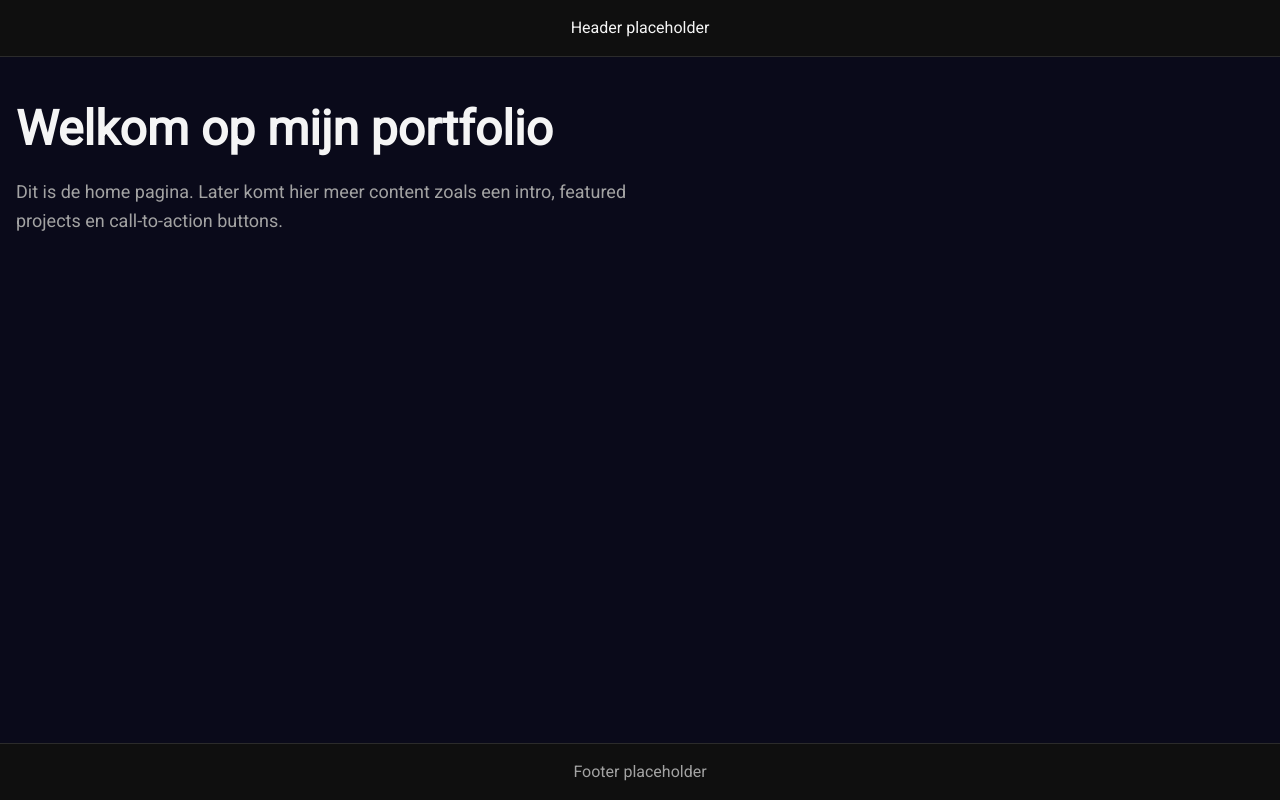
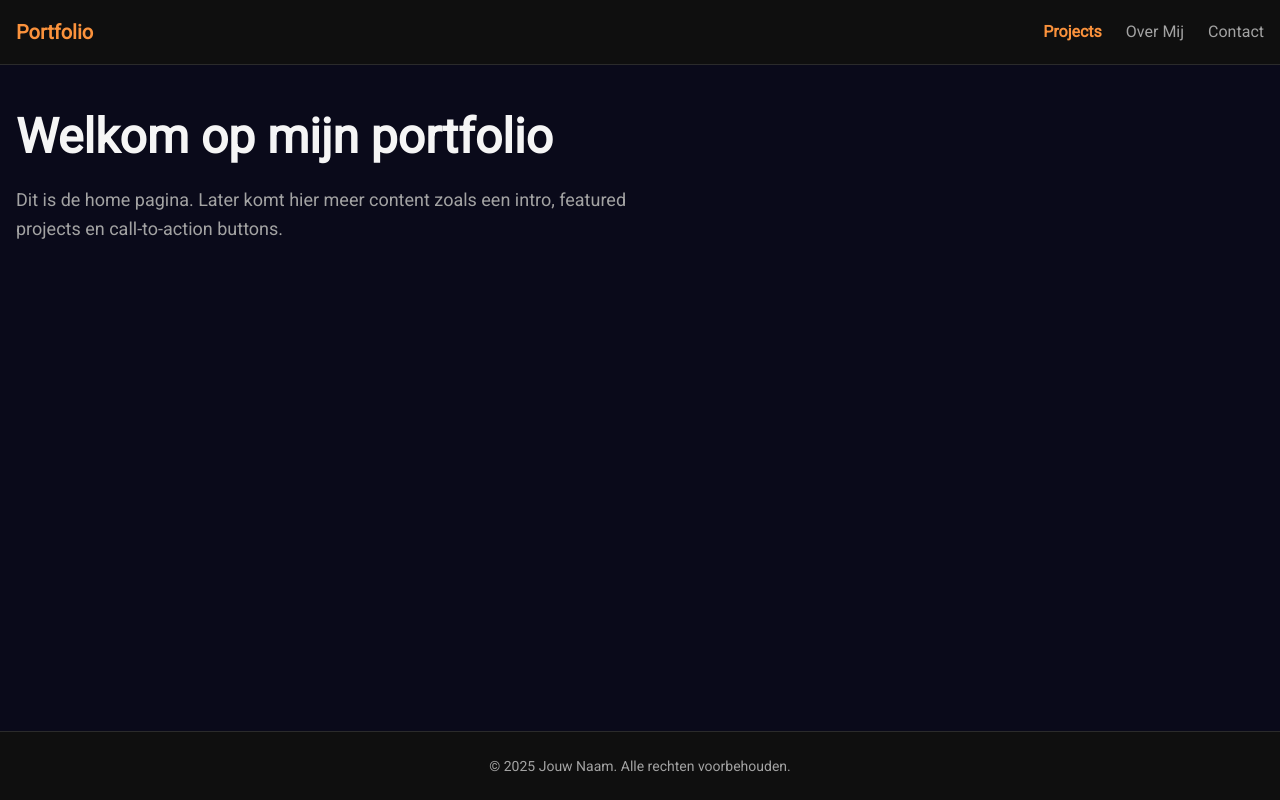
Before and after one commit to Proximty/Proximty.github.io, a React (Vite) app: page /#/ in a window 1280 px wide. Built offline with nearby package versions, Linux system fonts and the light colour scheme.

Commit message:
GitHub Pages deployment setup

```diff
--- a/src/App.jsx
+++ b/src/App.jsx
@@ -1,22 +1,17 @@
 import { Outlet } from "react-router-dom";
+import Header from "./components/Header";
+import Footer from "./components/Footer";
 
 export default function App() {
   return (
     <div className="min-h-screen flex flex-col bg-(--bg) text-(--text)">
-      {/* Header komt hier */}
-      <header className="bg-(--surface) p-4 border-b border-(--bordercolor)">
-        <p className="text-center">Header placeholder</p>
-      </header>
+      <Header />
 
-      {/* Pagina content via Outlet */}
       <main className="flex-1 container mx-auto">
         <Outlet />
       </main>
 
-      {/* Footer komt hier */}
-      <footer className="bg-(--surface) p-4 border-t border-(--bordercolor)">
-        <p className="text-center text-(--muted)">Footer placeholder</p>
-      </footer>
+      <Footer />
     </div>
   );
 }
--- /dev/null
+++ b/src/components/Footer.jsx
@@ -0,0 +1,11 @@
+export default function Footer() {
+  return (
+    <footer className="bg-(--surface) border-t border-(--bordercolor) py-6">
+      <div className="container mx-auto px-4 text-center">
+        <p className="text-(--muted) text-sm">
+          © {new Date().getFullYear()} Jouw Naam. Alle rechten voorbehouden.
+        </p>
+      </div>
+    </footer>
+  );
+}
--- /dev/null
+++ b/src/components/Header.jsx
@@ -0,0 +1,72 @@
+import { Link, useLocation } from "react-router-dom";
+
+export default function Header() {
+  const location = useLocation();
+
+  //Helper functie om te checken of een link actief is
+  const isActive = (path) => {
+    if (path === "/") {
+      return location.pathname === "/" || location.pathname.startsWith("/projects");
+    }
+    return location.pathname.startsWith(path);
+  };
+
+  //Scroll naar boven bij navigatie
+  const scrollToTop = () => {
+    window.scrollTo(0, 0);
+  };
+
+  return (
+    <header className="sticky top-0 z-50 bg-(--surface) border-b border-(--bordercolor)">
+      <nav className="container mx-auto px-4 h-16 flex items-center justify-between">
+        {/* Logo / Site naam */}
+        <Link
+          to="/"
+          onClick={scrollToTop}
+          className="text-xl font-bold text-(--accent) hover:opacity-80 transition-opacity"
+        >
+          Portfolio
+        </Link>
+
+        {/* Navigatie links */}
+        <div className="flex gap-6">
+          <Link
+            to="/"
+            onClick={scrollToTop}
+            className={`transition-colors ${
+              isActive("/")
+                ? "text-(--accent) font-semibold"
+                : "text-(--muted) hover:text-(--text)"
+            }`}
+          >
+            Projects
+          </Link>
+
+          <Link
+            to="/about"
+            onClick={scrollToTop}
+            className={`transition-colors ${
+              isActive("/about")
+                ? "text-(--accent) font-semibold"
+                : "text-(--muted) hover:text-(--text)"
+            }`}
+          >
+            Over Mij
+          </Link>
+
+          <Link
+            to="/contact"
+            onClick={scrollToTop}
+            className={`transition-colors ${
+              isActive("/contact")
+                ? "text-(--accent) font-semibold"
+                : "text-(--muted) hover:text-(--text)"
+            }`}
+          >
+            Contact
+          </Link>
+        </div>
+      </nav>
+    </header>
+  );
+}
```
